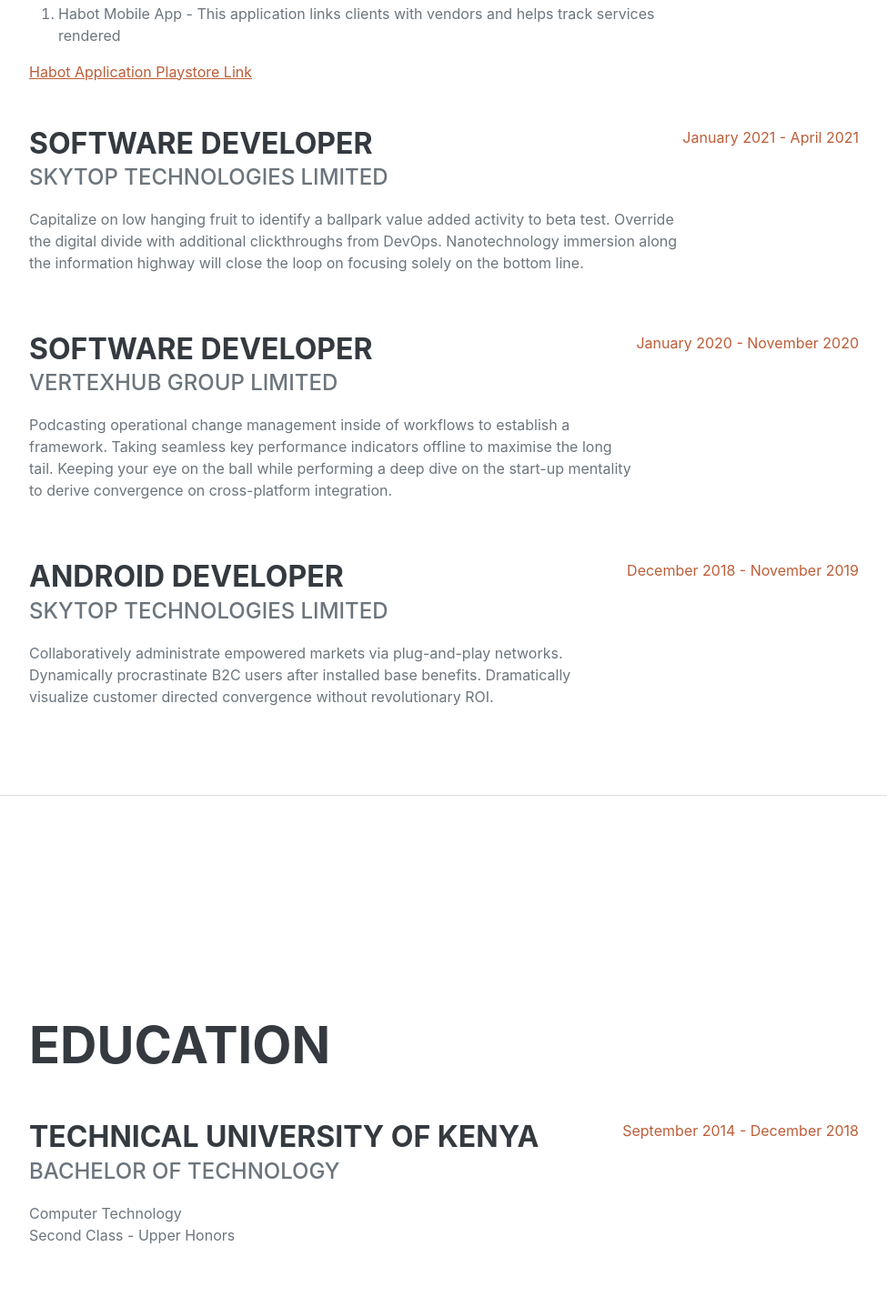
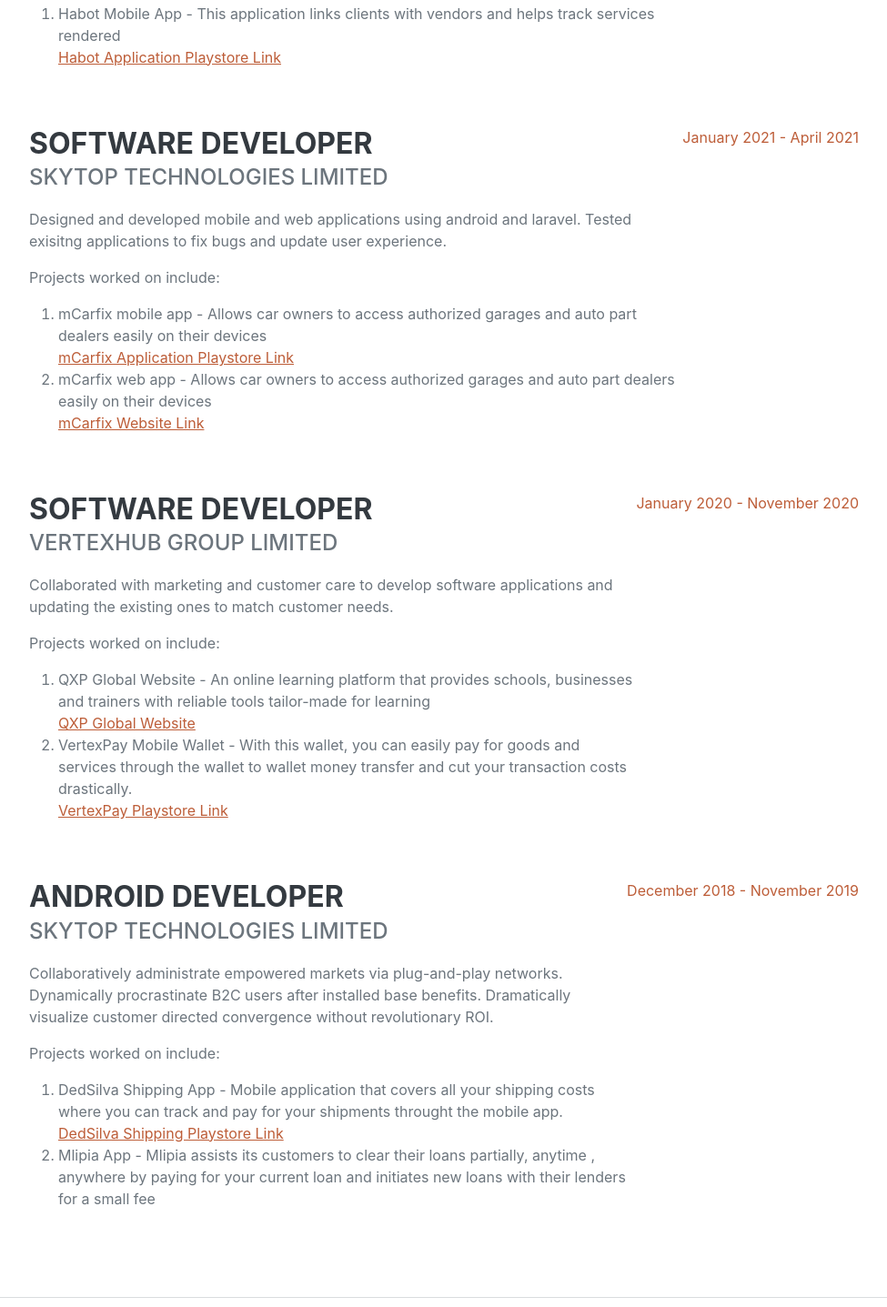
Before and after one commit to evansmwenda/evansmwenda.github.io, a plain HTML site: page index.html in a window 1280 px wide. Shown: the part 1212-2649 px from the top of the page at 91% size, without its empty margins (288-1263 px from the left). Drawn offline with nearby package versions, Linux system fonts and the light colour scheme; a web font is replaced by a local one.

Commit message:
done with experiences

```diff
--- a/index.html
+++ b/index.html
@@ -71,8 +71,8 @@
                             <p>Projects worked on include: </p>
                             <ol>
                                 <li>Habot Mobile App - This application links clients with vendors and helps track services rendered</li>
+                                <a target="_blank" href="https://play.google.com/store/apps/details?id=com.varal.habot&hl=en_US&gl=US">Habot Application Playstore Link</a>
                             </ol>
-                            <a target="_blank" href="https://play.google.com/store/apps/details?id=com.varal.habot&hl=en_US&gl=US">Habot Application Playstore Link</a>
                         </div>
                         <div class="flex-shrink-0"><span class="text-primary">July 2021 - November 2022</span></div>
                     </div>
@@ -80,7 +80,15 @@
                         <div class="flex-grow-1">
                             <h3 class="mb-0">Software Developer</h3>
                             <div class="subheading mb-3">SkyTop Technologies Limited</div>
-                            <p>Capitalize on low hanging fruit to identify a ballpark value added activity to beta test. Override the digital divide with additional clickthroughs from DevOps. Nanotechnology immersion along the information highway will close the loop on focusing solely on the bottom line.</p>
+                            <p>Designed and developed mobile and web applications using android and laravel. Tested exisitng applications to fix bugs and update user experience.</p>
+                            <p>Projects worked on include: </p>
+                            <ol>
+                                <li>mCarfix mobile app - Allows car owners to access authorized garages and auto part dealers easily on their devices</li>
+                                <a target="_blank" href="https://play.google.com/store/apps/details?id=com.skytop.mcarfix&hl=en">mCarfix Application Playstore Link</a>
+                                <li>mCarfix web app - Allows car owners to access authorized garages and auto part dealers easily on their devices</li>
+                                <a target="_blank" href="https://www.mcarfix.com/">mCarfix Website Link</a>
+                            </ol>
+
                         </div>
                         <div class="flex-shrink-0"><span class="text-primary">January 2021 - April 2021</span></div>
                     </div>
@@ -88,7 +96,15 @@
                         <div class="flex-grow-1">
                             <h3 class="mb-0">Software Developer</h3>
                             <div class="subheading mb-3">VertexHub Group Limited</div>
-                            <p>Podcasting operational change management inside of workflows to establish a framework. Taking seamless key performance indicators offline to maximise the long tail. Keeping your eye on the ball while performing a deep dive on the start-up mentality to derive convergence on cross-platform integration.</p>
+                            <p> Collaborated with marketing and customer care to develop software applications and updating the existing ones to match customer needs. </p>
+                            <p>Projects worked on include: </p>
+                            <ol>
+                                <li>QXP Global Website - An online learning platform that provides schools, businesses and trainers with reliable tools tailor-made for learning</li>
+                                <a target="_blank" href="https://qxp.global/">QXP Global Website</a>
+                                <li>VertexPay Mobile Wallet - With this wallet, you can easily pay for goods and services through the wallet to wallet money transfer and cut your transaction costs drastically.</li>
+                                <a target="_blank" href="https://play.google.com/store/apps/details?id=com.vertexhub.vertex_pay&hl=en">VertexPay Playstore Link</a>
+                            </ol>
+
                         </div>
                         <div class="flex-shrink-0"><span class="text-primary">January 2020 - November 2020</span></div>
                     </div>
@@ -97,6 +113,14 @@
                             <h3 class="mb-0">Android Developer</h3>
                             <div class="subheading mb-3">Skytop Technologies Limited</div>
                             <p>Collaboratively administrate empowered markets via plug-and-play networks. Dynamically procrastinate B2C users after installed base benefits. Dramatically visualize customer directed convergence without revolutionary ROI.</p>
+                            <p>Projects worked on include: </p>
+                            <ol>
+                                <li>DedSilva Shipping App - Mobile application that covers all your shipping costs where you can track and pay for your shipments throught the mobile app.</li>
+                                <a target="_blank" href="https://play.google.com/store/apps/details?id=com.dedsilva.shipping">DedSilva Shipping Playstore Link</a>
+                                <li>Mlipia App - Mlipia assists its customers to clear their loans partially, anytime , anywhere by paying for your current loan and initiates new loans with their lenders for a small fee</li>
+                                <!-- <a target="_blank" href="https://play.google.com/store/apps/details?id=com.varal.habot&hl=en_US&gl=US">Habot Application Playstore Link</a> -->
+                            </ol>
+
                         </div>
                         <div class="flex-shrink-0"><span class="text-primary">December 2018 - November 2019</span></div>
                     </div>
```
Also changed, not shown: assets/img/profile.jpg.
